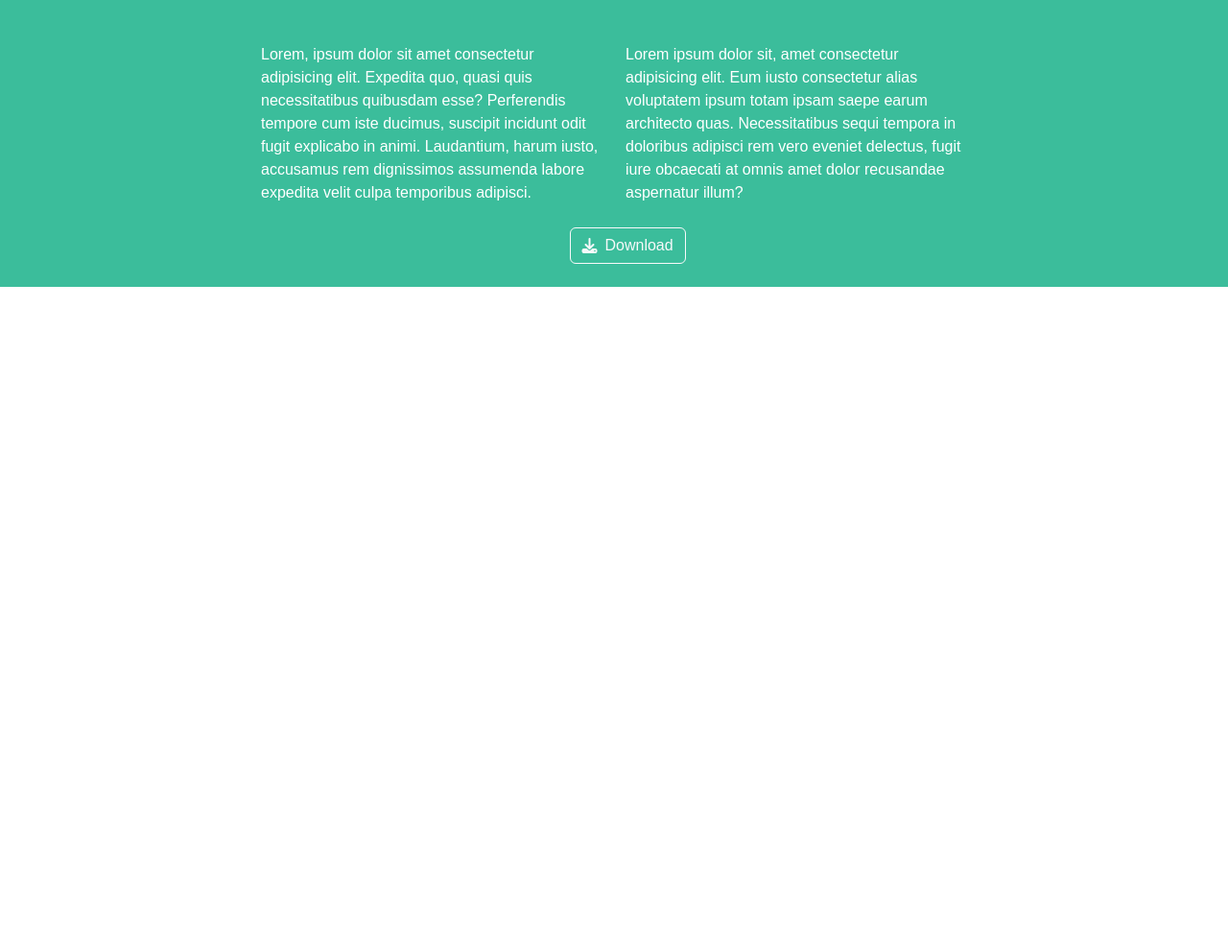
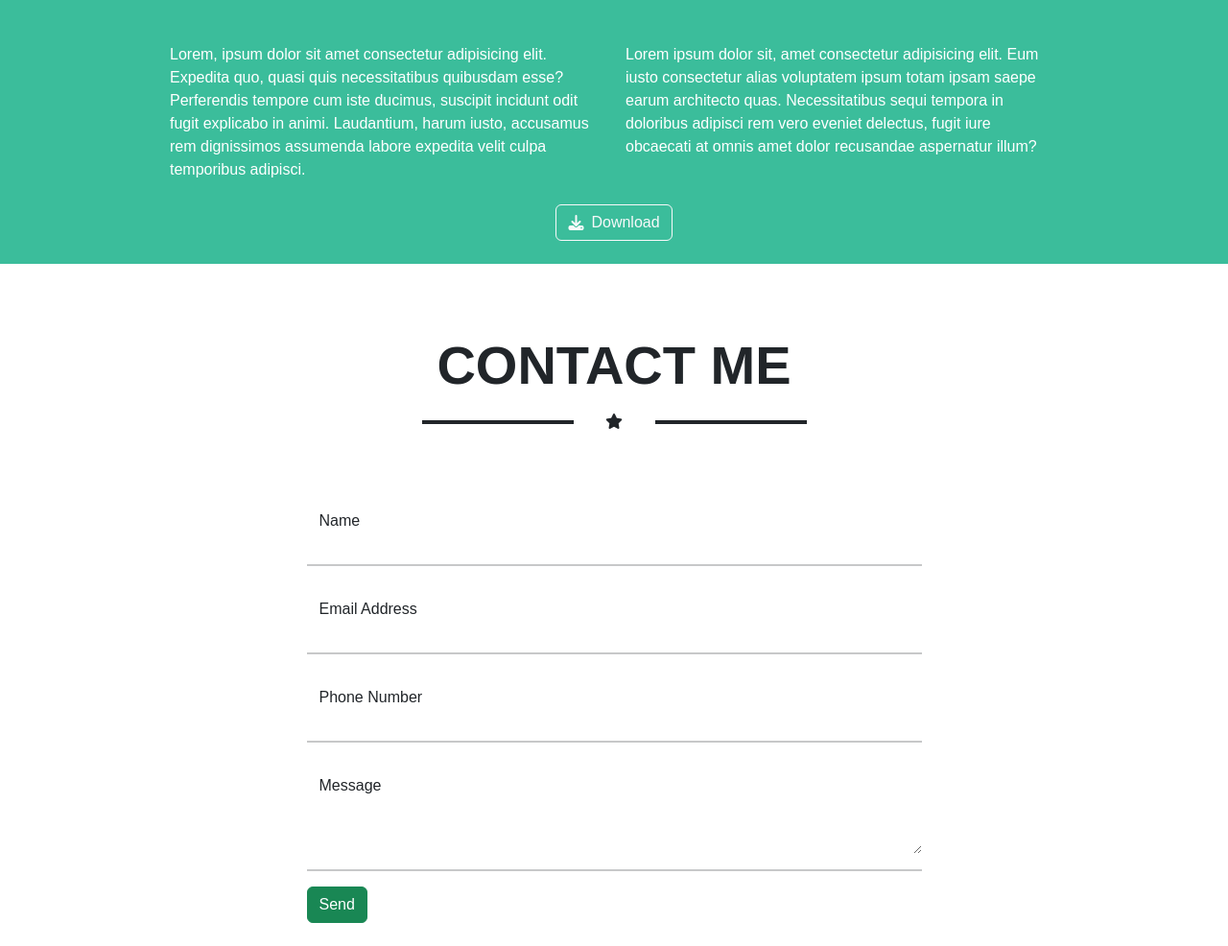
Before and after one commit to AlessandroMontenero/html-css-bootstrap-freelancer, a plain HTML site: page index.html in a window 1280 px wide. Shown: the part 1558-2544 px from the top of the page at 96% size. Before the commit the page ends 1857 px from the top, so only its background shows below. Drawn offline with nearby package versions, Linux system fonts and the light colour scheme; a web font is replaced by a local one.

Commit message:
added contact me section

```diff
--- a/css/style.css
+++ b/css/style.css
@@ -15,3 +15,8 @@ hr {
 hr.white {
     background-color: white;
 }
+
+hr.thin {
+    border: 0.1px solid;
+    opacity: 25%;
+}
--- a/index.html
+++ b/index.html
@@ -161,14 +161,14 @@
             </div>
           </div>
           <div class="row justify-content-center">
-            <div class="col-sm-7 col-md-4 pb-4">
+            <div class="col-sm-9 col-md-5 pb-4">
               Lorem, ipsum dolor sit amet consectetur adipisicing elit. Expedita
               quo, quasi quis necessitatibus quibusdam esse? Perferendis tempore
               cum iste ducimus, suscipit incidunt odit fugit explicabo in animi.
               Laudantium, harum iusto, accusamus rem dignissimos assumenda
               labore expedita velit culpa temporibus adipisci.
             </div>
-            <div class="col-sm-7 col-md-4 pb-4">
+            <div class="col-sm-9 col-md-5 pb-4">
               Lorem ipsum dolor sit, amet consectetur adipisicing elit. Eum
               iusto consectetur alias voluptatem ipsum totam ipsam saepe earum
               architecto quas. Necessitatibus sequi tempora in doloribus
@@ -176,10 +176,10 @@
               amet dolor recusandae aspernatur illum?
             </div>
           </div>
-          <div class="d-grid col-1 mx-auto pb-4">
+          <div class="d-grid col mx-auto justify-content-center pb-4">
             <button
               type="button"
-              class="btn btn-outline-light d-flex align-items-center gap-2"
+              class="btn btn-outline-light d-flex align-items-center justify-content-around gap-2"
             >
               <i class="fa-solid fa-download"></i>
               Download
@@ -187,7 +187,70 @@
           </div>
         </div>
       </section>
-      <section class="contactMe"></section>
+      <section class="contactMe">
+        <div class="container">
+          <div class="px-4 my-5 text-center">
+            <div
+              class="row justify-content-center align-items-center mx-4 pb-2"
+            >
+              <h1 class="display-4 fw-bolder pt-4">CONTACT ME</h1>
+              <div class="col-2 pe-0"><hr /></div>
+              <div class="col-1 p-0">
+                <i class="fa-solid fa-star"></i>
+              </div>
+              <div class="col-2 ps-0"><hr /></div>
+            </div>
+          </div>
+          <div class="row justify-content-center">
+            <div class="col-7">
+              <div class="form-floating ">
+                <input type="email" class="form-control shadow-none border-0" id="floatingInputGrid" placeholder="Name" value="">
+                <label for="floatingInputGrid">Name</label>
+              </div>
+            </div>
+            <div class="col-7">
+              <hr class="thin">
+            </div>
+            <div class="col-7">
+              <div class="form-floating">
+                <input type="email" class="form-control shadow-none border-0" id="floatingInputGrid" placeholder="Name" value="">
+                <label for="floatingInputGrid">Email Address</label>
+              </div>
+            </div>
+            <div class="col-7">
+              <hr class="thin">
+            </div>
+            <div class="col-7">
+              <div class="form-floating">
+                <input type="email" class="form-control shadow-none border-0" id="floatingInputGrid" placeholder="Name" value="">
+                <label for="floatingInputGrid">Phone Number</label>
+              </div>
+            </div>
+            <div class="col-7">
+              <hr class="thin">
+            </div>
+            <div class="col-7">
+              <div class="form-floating">
+                <textarea class="form-control shadow-none border-0" placeholder="Leave a comment here" id="floatingTextarea2" style="height: 100px"></textarea>
+                <label for="floatingTextarea2">Message</label>
+              </div>
+
+            </div>
+            <div class="col-7">
+              <hr class="thin">
+            </div>
+            <div class="d-grid col-7 mx-auto justify-content-start pb-4">
+              <button
+                type="button"
+                class="btn btn-success d-flex align-items-center justify-content-around gap-2"
+              >
+                Send
+              </button>
+            </div>
+
+
+          </div>
+      </section>
     </main>
     <!-- BOOTSTRAP 5.2.3 JS -->
     <script
```
